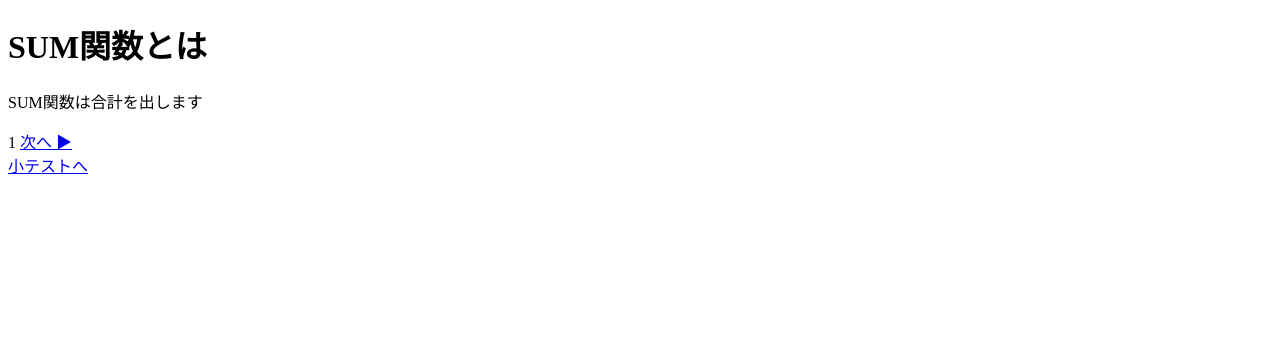
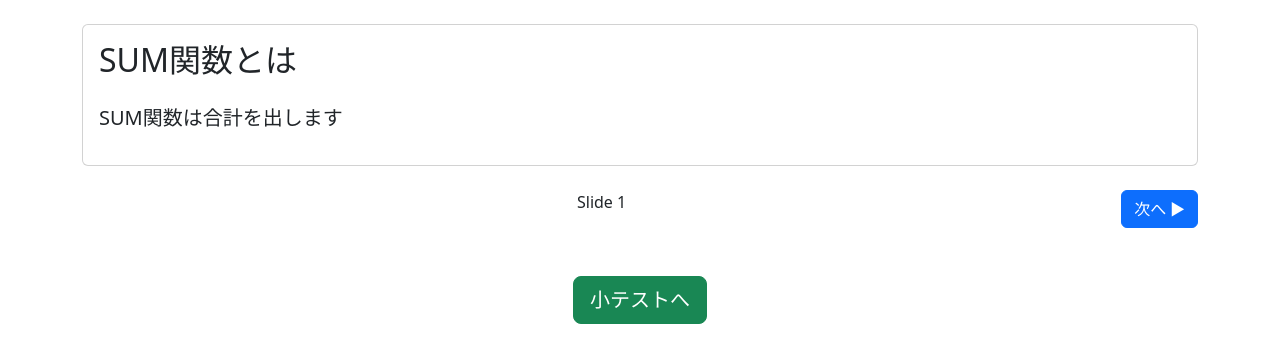
Before and after one commit to matimatisu/e-learning, a Django app: page /learning/slide/1/ in a window 1280 px wide. Shown: the top 363 px of the page. Run offline with Django 5.2, Linux system fonts and the light colour scheme; data comes from the database, SQL or seed files in the repository.

Commit message:
base.htmlの追加とsettings.pyDIRSの編集

```diff
--- /dev/null
+++ b/learning/templates/base.html
@@ -0,0 +1,25 @@
+<!DOCTYPE html>
+<html>
+
+<head>
+
+    <title>{% block title %}{% endblock %}</title>
+
+    <link
+        href="https://cdn.jsdelivr.net/npm/bootstrap@5.3.3/dist/css/bootstrap.min.css"
+        rel="stylesheet">
+
+</head>
+
+<body>
+
+<div class="container mt-4">
+
+    {% block content %}
+    {% endblock %}
+
+</div>
+
+</body>
+
+</html>
--- a/learning/templates/learning/slide_detail.html
+++ b/learning/templates/learning/slide_detail.html
@@ -1,31 +1,40 @@
-<!DOCTYPE html>
-<html>
+{% extends 'base.html' %}
 
-<head>
+{% block title %}
+    {{ slide.title }}
+{% endblock %}
 
-    <title>
-        {{ slide.title }}
-    </title>
+{% block content %}
 
-</head>
+<div class="card">
 
-<body>
+    <div class="card-body">
 
-<div>
+        <h2 class="mb-4">
 
-     <h1>
-        {{ slide.title }}
-    </h1>
+            {{ slide.title }}
 
-    <p>
-        {{ slide.content }}
-    </p>
+        </h2>
 
+        <p class="fs-5">
+
+            {{ slide.content }}
+
+        </p>
+
+    </div>
+
+</div>
+
+<div class="d-flex justify-content-between mt-4">
 
     <div>
-        {% if previous_slide%}
 
-            <a href="/learning/slide/{{ previous_slide.id }}/">
+        {% if previous_slide %}
+
+            <a
+                class="btn btn-secondary"
+                href="/learning/slide/{{ previous_slide.id }}/">
 
                 ◀ 前へ
 
@@ -33,11 +42,21 @@
 
         {% endif %}
 
-        {{ slide.order }}
+    </div>
+
+    <div>
+
+        Slide {{ slide.order }}
+
+    </div>
+
+    <div>
 
         {% if next_slide %}
 
-            <a href="/learning/slide/{{ next_slide.id }}/">
+            <a
+                class="btn btn-primary"
+                href="/learning/slide/{{ next_slide.id }}/">
 
                 次へ ▶
 
@@ -47,15 +66,18 @@
 
     </div>
 
+</div>
+
+<div class="text-center mt-5">
+
+    <a
+        class="btn btn-success btn-lg"
+        href="/learning/quiz/{{ slide.lesson.id }}/">
+
+        小テストへ
+
+    </a>
 
 </div>
 
- <a href="/learning/quiz/{{ slide.lesson.id }}/">
-
-    小テストへ
-
-</a>
-
-</body>
-
-</html>
+{% endblock %}
--- a/training_system/settings.py
+++ b/training_system/settings.py
@@ -60,7 +60,7 @@ ROOT_URLCONF = 'training_system.urls'
 TEMPLATES = [
     {
         'BACKEND': 'django.template.backends.django.DjangoTemplates',
-        'DIRS': [],
+        'DIRS': [BASE_DIR / 'templates'],
         'APP_DIRS': True,
         'OPTIONS': {
             'context_processors': [
```
